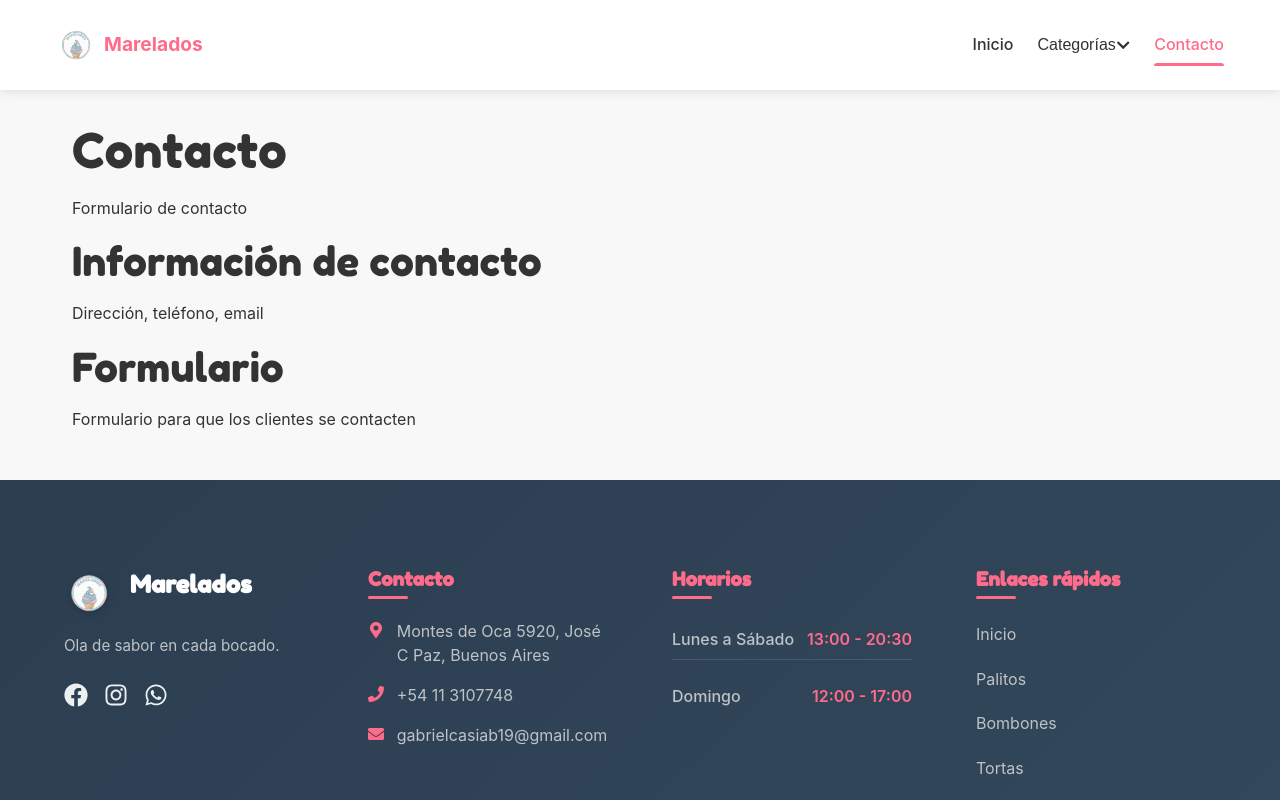
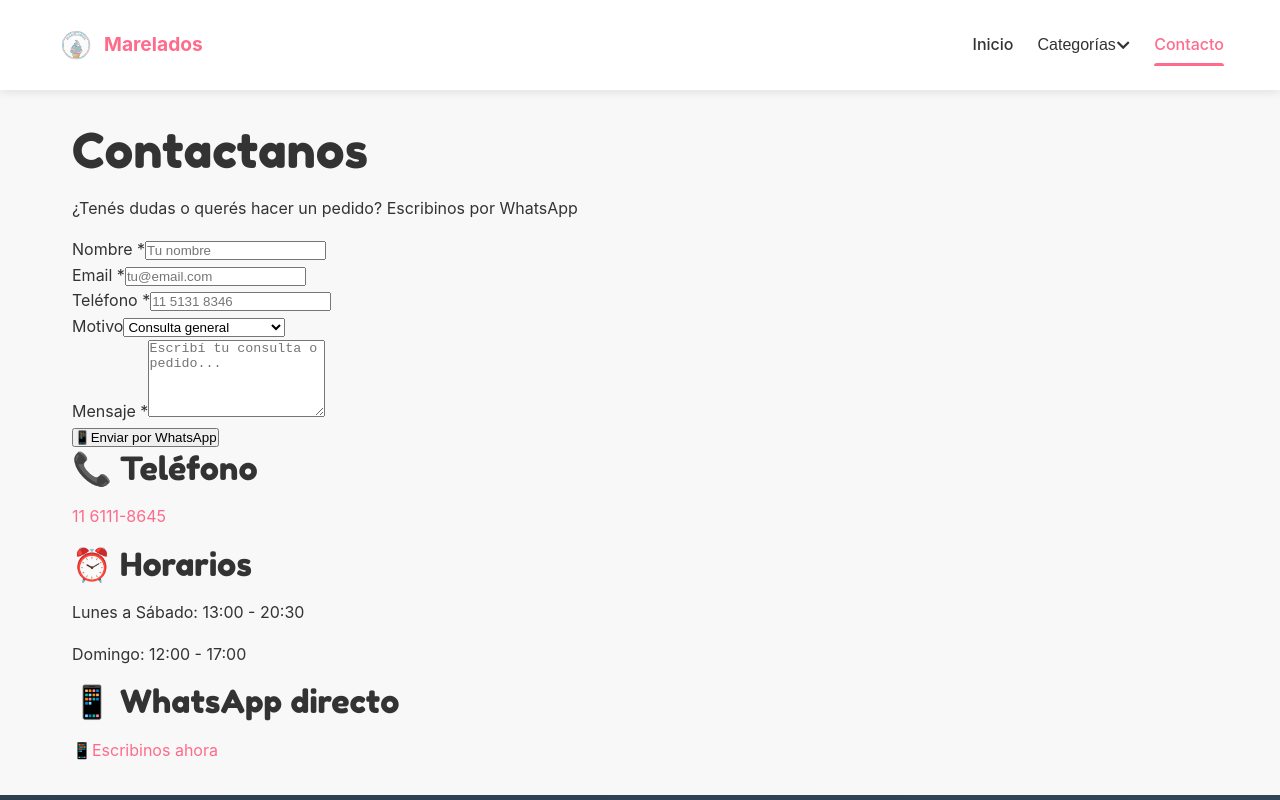
Before and after one commit to MatiCasiba/page-cream-marealdos, a React (Vite) app: page /contacto in a window 1280 px wide. Shown: the top 800 px of the page. Built offline with nearby package versions, Linux system fonts and the light colour scheme.

Commit message:
Armado de la página Contacto

```diff
--- a/src/pages/contact/Contact.jsx
+++ b/src/pages/contact/Contact.jsx
@@ -1,21 +1,157 @@
+import { useState } from 'react'
 import './Contact.scss'
 
 const Contact = () => {
+  const [formData, setFormData] = useState({
+    nombre: "",
+    email: "",
+    telefono: "",
+    motivo: "consulta",
+    mensaje: ""
+  })
+
+  const handleChange = (e) => {
+    const {name, value} = e.target
+    setFormData(prev => ({
+      ...prev,
+      [name]: value
+    }))
+  }
+
+  const handleSubmit = (e) => {
+    e.preventDefault()
+
+    //número de WhatsApp (con código del país, sin +)
+    const numero = "5461118645"
+
+    //armado del mensaje
+    const mensaje = `*Nuevo mensaje desde la web*%0A%0A
+        *Nombre:* ${formData.nombre}%0A
+        *Email:* ${formData.email}%0A
+        *Teléfono:* ${formData.telefono}%0A
+        *Motivo:* ${formData.motivo}%0A
+        *Mensaje:* ${formData.mensaje}`.replace(/ /g, '%20')
+
+    // abrir whatsapp
+    window.open(`https://wa.me/${numero}?text=${mensaje}`, '_blank')
+  }
+
   return (
-    <div className='contact'>
-      <h1>Contacto</h1>
-      <p>Formulario de contacto</p>
-
-      <div className='placeholder'>
-        <h2>Información de contacto</h2>
-        <p>Dirección, teléfono, email</p>
+    <div className="contact-page">
+      <div className="contact-header">
+        <h1 className="contact-title">Contactanos</h1>
+        <p className="contact-subtitle">
+          ¿Tenés dudas o querés hacer un pedido? Escribinos por WhatsApp
+        </p>
       </div>
 
-      <div className='placeholder'>
-        <h2>Formulario</h2>
-        <p>Formulario para que los clientes se contacten</p>
+      <div className="contact-container">
+        {/* Formulario */}
+        <form className="contact-form" onSubmit={handleSubmit}>
+          <div className="form-group">
+            <label htmlFor="nombre">Nombre *</label>
+            <input
+              type="text"
+              id="nombre"
+              name="nombre"
+              value={formData.nombre}
+              onChange={handleChange}
+              required
+              placeholder="Tu nombre"
+            />
+          </div>
+
+          <div className="form-group">
+            <label htmlFor="email">Email *</label>
+            <input
+              type="email"
+              id="email"
+              name="email"
+              value={formData.email}
+              onChange={handleChange}
+              required
+              placeholder="tu@email.com"
+            />
+          </div>
+
+          <div className="form-group">
+            <label htmlFor="telefono">Teléfono *</label>
+            <input
+              type="tel"
+              id="telefono"
+              name="telefono"
+              value={formData.telefono}
+              onChange={handleChange}
+              required
+              placeholder="11 5131 8346"
+            />
+          </div>
+
+          <div className="form-group">
+            <label htmlFor="motivo">Motivo</label>
+            <select
+              id="motivo"
+              name="motivo"
+              value={formData.motivo}
+              onChange={handleChange}
+            >
+              <option value="consulta">Consulta general</option>
+              <option value="pedido">Quiero hacer un pedido</option>
+              <option value="sugerencia">Sugerencia</option>
+              <option value="evento">Evento / Cumpleaños</option>
+            </select>
+          </div>
+
+          <div className="form-group">
+            <label htmlFor="mensaje">Mensaje *</label>
+            <textarea
+              id="mensaje"
+              name="mensaje"
+              value={formData.mensaje}
+              onChange={handleChange}
+              required
+              rows="5"
+              placeholder="Escribí tu consulta o pedido..."
+            />
+          </div>
+
+          <button type="submit" className="submit-btn">
+            <span className="whatsapp-icon">📱</span>
+            Enviar por WhatsApp
+          </button>
+        </form>
+
+        {/* información de contacto */}
+        <div className="contact-info">
+          <div className="info-card">
+            <h3>📞 Teléfono</h3>
+            <p>
+              <a href="tel:+541161118645">11 6111-8645</a>
+            </p>
+          </div>
+
+          <div className="info-card">
+            <h3>⏰ Horarios</h3>
+            <p>Lunes a Sábado: 13:00 - 20:30</p>
+            <p>Domingo: 12:00 - 17:00</p>
+          </div>
+
+          <div className="info-card whatsapp-direct">
+            <h3>📱 WhatsApp directo</h3>
+            <a
+              href="https://wa.me/541161118645"
+              target="_blank"
+              rel="noopener noreferrer"
+              className="whatsapp-link"
+            >
+              <span className="whatsapp-icon">📱</span>
+              Escribinos ahora
+            </a>
+          </div>
+        </div>
       </div>
     </div>
+
   )
 }
 
```
